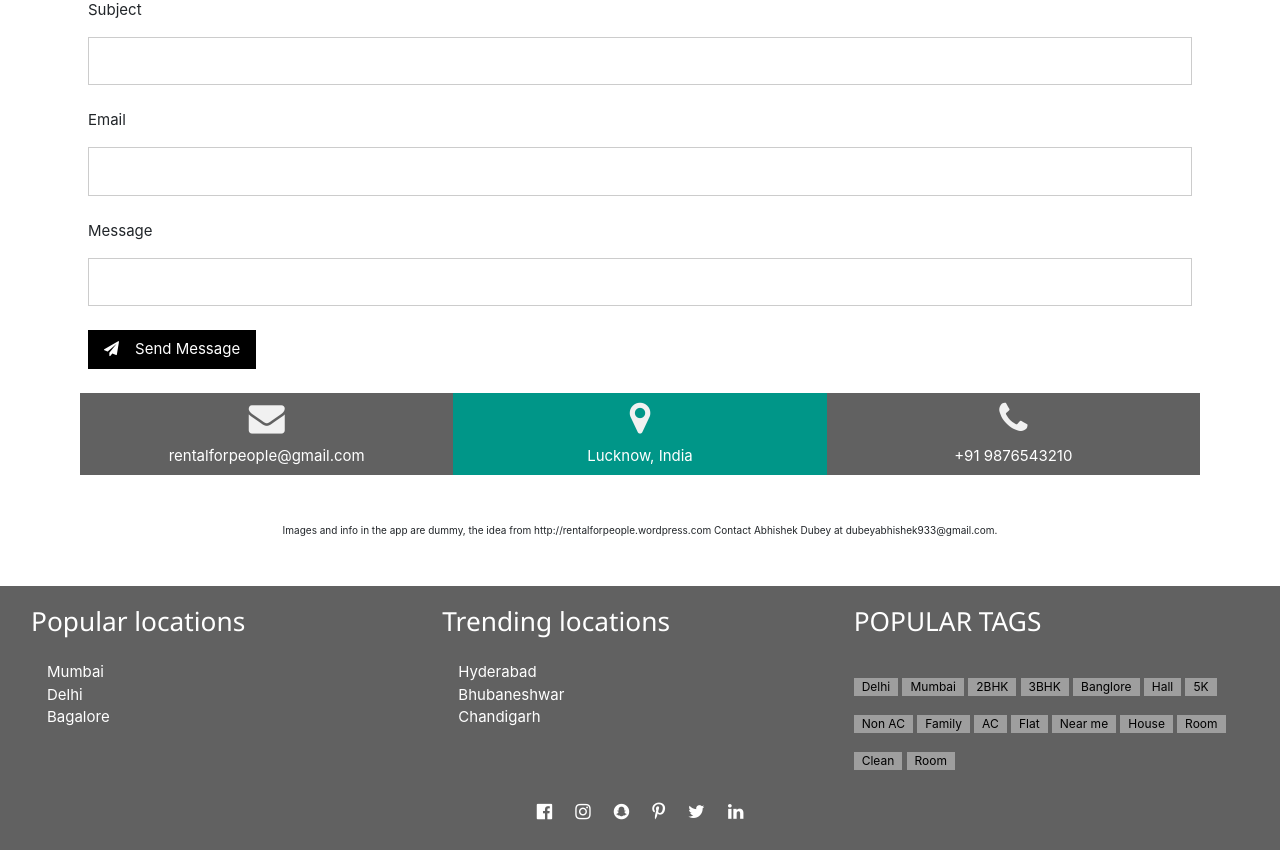
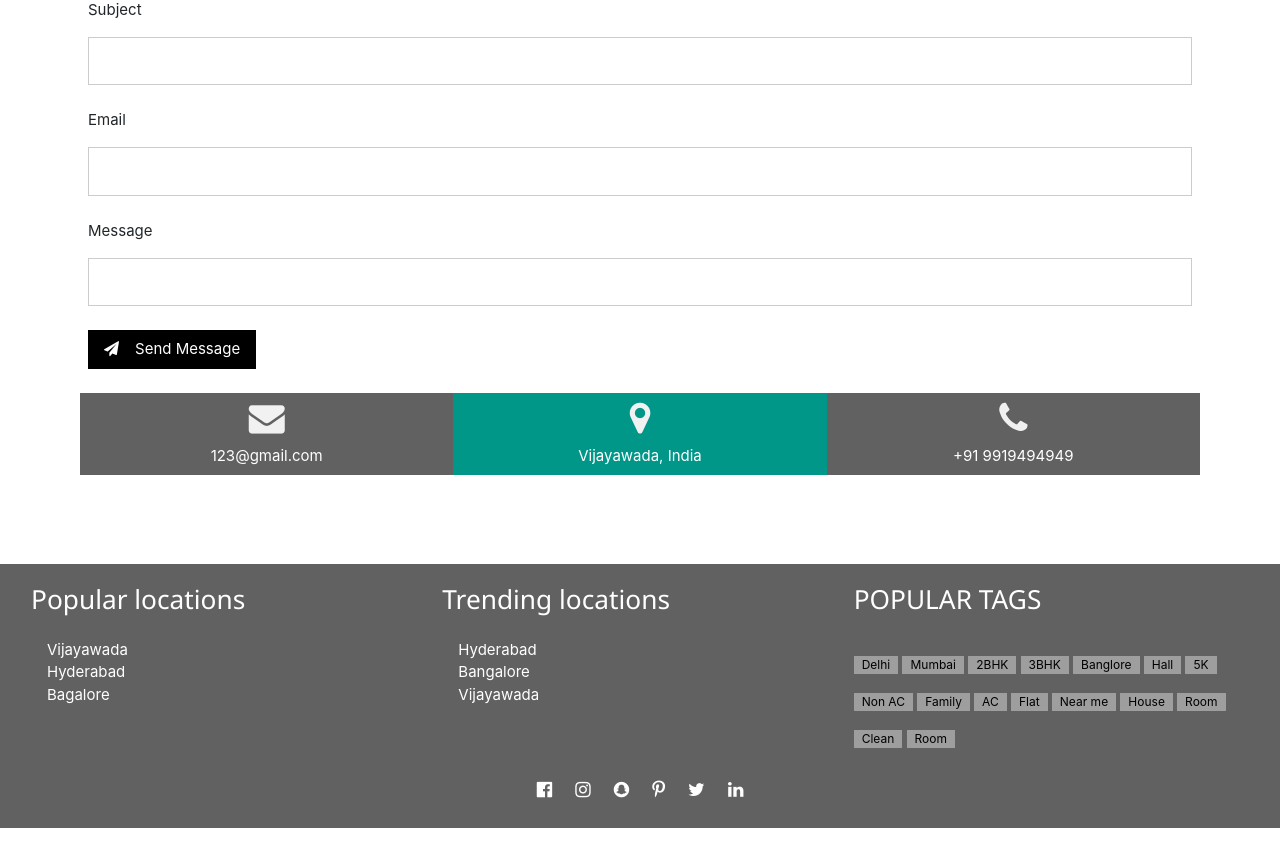
Before and after one commit to ShivaniPunna1108/Deployment, a Django app: template Rental-master/Guest/templates/contact.html in a window 1280 px wide. Shown: the part 155-1005 px from the top of the page. After the commit the page ends 983 px from the top, so only its background shows below. Run offline with Django 3.2, Linux system fonts and the light colour scheme; the template is opened without the code that fills it, so the values that code supplies are empty; some libraries are stand-ins or nearby versions.

Commit message:
project deployment

```diff
--- a/Rental-master/Guest/templates/base.html
+++ b/Rental-master/Guest/templates/base.html
@@ -75,8 +75,8 @@
                     <h3>Popular locations</h3>
                     <ul class="w3-ul w3-hoverable">
                         <li class="w3-padding-16">
-                            <span> Mumbai</span><br>
-                            <span> Delhi</span><br>
+                            <span> Vijayawada</span><br>
+                            <span> Hyderabad</span><br>
                             <span> Bagalore</span>
                         </li>
                     </ul>
@@ -86,8 +86,8 @@
                     <ul class="w3-ul w3-hoverable">
                         <li class="w3-padding-16">
                             <span> Hyderabad</span><br>
-                            <span> Bhubaneshwar</span><br>
-                            <span> Chandigarh</span>
+                            <span> Bangalore</span><br>
+                            <span> Vijayawada</span>
                         </li>
                     </ul>
                 </div>
--- a/Rental-master/Guest/templates/contact.html
+++ b/Rental-master/Guest/templates/contact.html
@@ -45,21 +45,20 @@
     <div class="w3-row-padding w3-center w3-padding-24" style="margin:0 -16px">
         <div class="w3-third w3-dark-grey">
             <p><i class="fa fa-envelope w3-xxlarge w3-text-light-grey"></i></p>
-            <p>rentalforpeople@gmail.com</p>
+            <p>123@gmail.com</p>
         </div>
         <div class="w3-third w3-teal">
             <p><i class="fa fa-map-marker w3-xxlarge w3-text-light-grey"></i></p>
-            <p>Lucknow, India</p>
+            <p>Vijayawada, India</p>
         </div>
         <div class="w3-third w3-dark-grey">
             <p><i class="fa fa-phone w3-xxlarge w3-text-light-grey"></i></p>
-            <p>+91 9876543210</p>
+            <p>+91 9919494949</p>
         </div>
     </div>
     <div class="w3-panel w3-large w3-center">
         <p style="font-size: x-small;">
-            Images and info in the app are dummy, the idea from http://rentalforpeople.wordpress.com
-            Contact Abhishek Dubey at dubeyabhishek933@gmail.com.
+
         </p>
     </div>
 </div>
```
Also changed, not shown: Rental-master/README.md (deleted), Rental-master/images/about.png (deleted), Rental-master/images/contact.png (deleted), Rental-master/images/desc.png (deleted), Rental-master/images/main.png (deleted), Rental-master/images/profile.png (deleted), Rental-master/images/search.png (deleted).
